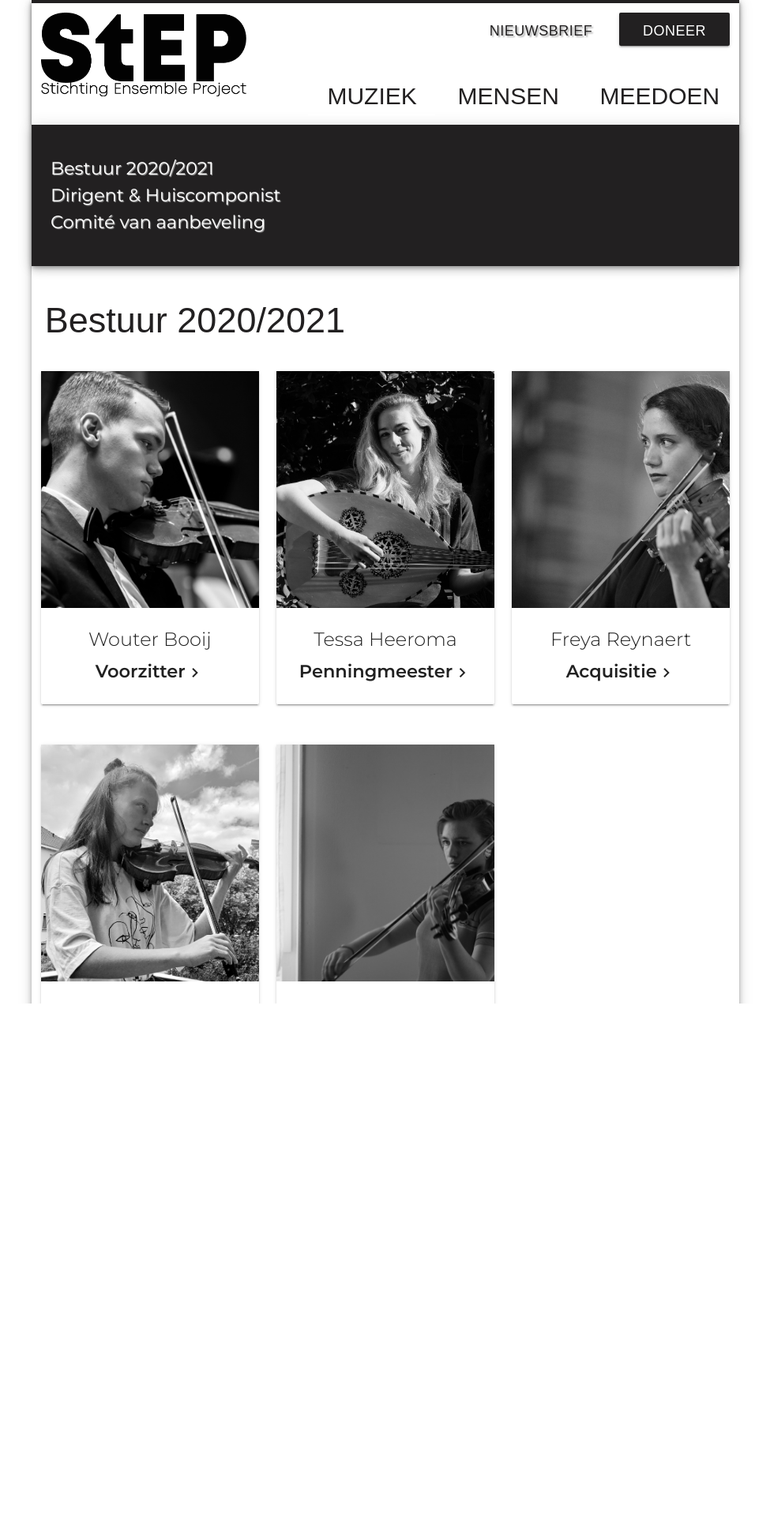
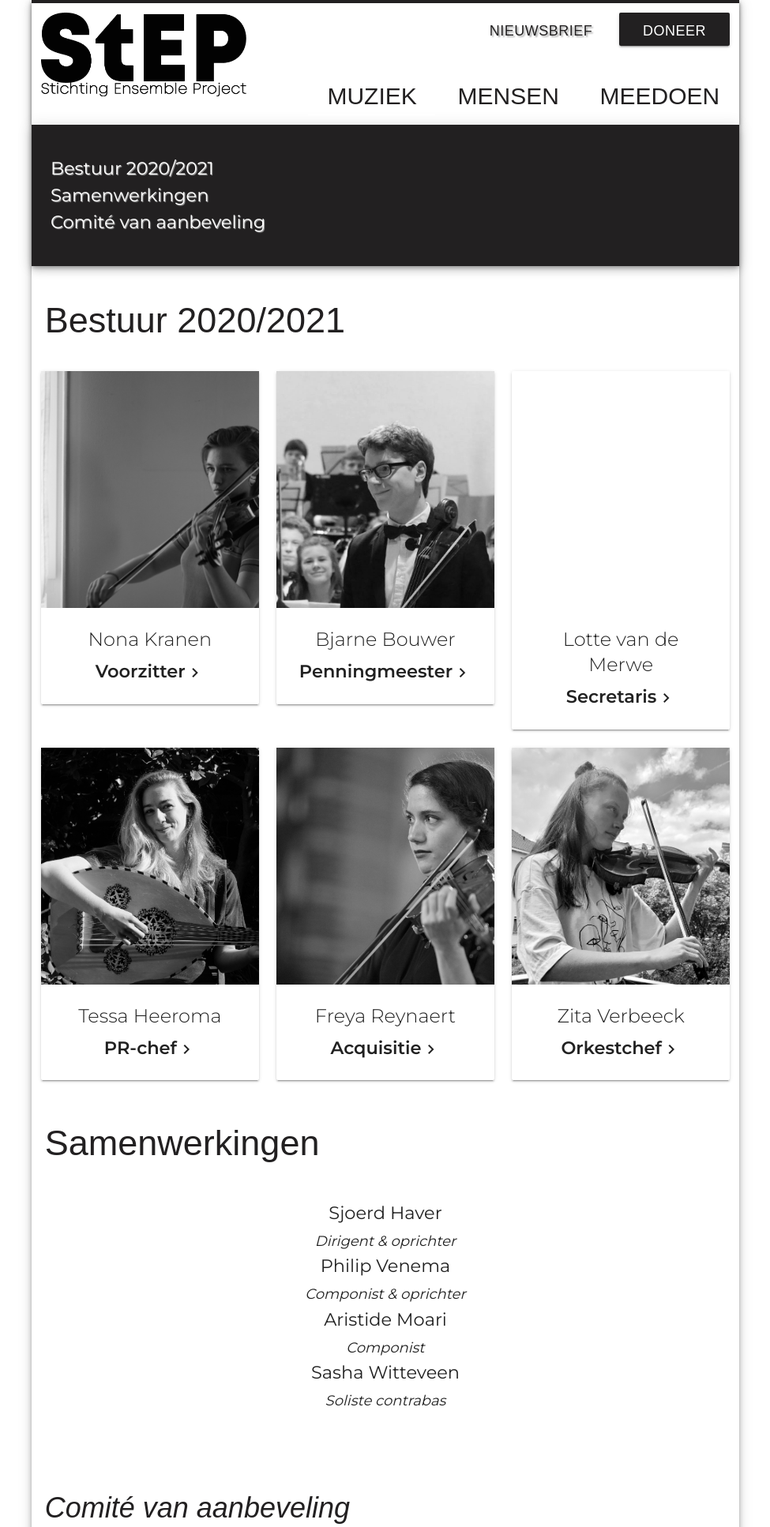
Before and after one commit to Canelaguil/STEP-website, a PHP site: page /mensen in a window 1280 px wide. Shown: the top 1934 px of the page at 79% size, without its empty margins (152-1127 px from the left). Run offline with PHP 8.4, Linux system fonts and the light colour scheme; some libraries are stand-ins or nearby versions; some web fonts are replaced.

Commit message:
bjarne en lotte toegevoegd, plus kleiune verbereingen

```diff
--- a/pages/meedoen.php
+++ b/pages/meedoen.php
@@ -10,12 +10,12 @@
     <a href="/aanmelden" class="btn btnblack ">Aanmeldingsformulier</a>
 </div>
 
-<div class="row hometext meedoenblock">
+<!-- <div class="row hometext meedoenblock">
     <h4>Repetitiedata</h4>
     <p class="textblack">De repetities vinden plaats in juni 2021. De precieze repetitiedata verschillen
         tussen strijkers en blazers, en kunnen gevonden worden in <a target="__blank" href=<?php echo $repetitiedata; ?>>dit document.</a>
     </p>
-</div>
+</div> -->
 
 <div class="row hometext meedoenblock lastblock">
     <h4>Concerten</h4>
--- a/pages/mensen.php
+++ b/pages/mensen.php
@@ -1,7 +1,7 @@
 <div class="row z-depth-3 containedrow blackbox mensenlinks">
     <ul class="blackbox">
         <li><a class="textwhite" href="#bestuur">Bestuur 2020/2021</a></li>
-        <li><a class="textwhite" href="#dircomp">Dirigent & Huiscomponist</a></li>
+        <li><a class="textwhite" href="#dircomp">Samenwerkingen</a></li>
         <li><a class="textwhite" href="#aanbeveling">Comité van aanbeveling</a></li>
     </ul>
 </div>
@@ -11,21 +11,65 @@
 </div>
 
 <div class="row hometext">
+<div class="col m4 s12">
+        <div class="card">
+            <div class="cardimage waves-effect waves-block waves-light">
+                <img class="activator" src="../img/mensen/nona.jpg">
+            </div>
+            <div class="card-content cardfunctie">
+                <span class="card-title activator">Nona Kranen</span>
+                <p class="activator">Voorzitter<i class="material-icons">chevron_right</i></p>
+            </div>
+            <div class="card-reveal cardtextact">
+                <span class="card-title grey-text text-darken-4">Nona Kranen<i class="material-icons right">close</i></span>
+                <p>
+                    Nona Kranen (1998) komt uit Amsterdam en is de secretaris van STEP. Op haar vijfde begon ze met vioollessen aan de muziekschool van Amsterdam en vanaf haar tiende speelde ze met veel plezier mee in onder andere het wereldmuziekensemble Roman Oro, het Noordhollands Jeugdorkest, het Nederlands Studenten Orkest en het CREA-orkest. Van STEP is ze in het verleden de aanvoerder van de tweede violen geweest. Naast muziek houdt zij zich bezig met het maken en ontwerpen van kleding en kostuums, waarvoor ze ook anderhalf jaar in Antwerpen aan de kunstacademie heeft gestudeerd.
+                </p>
+                <div class="card-action">
+                    <a href="mailto:voorzitter@ensembleproject.nl">Email</a>
+                    <!-- <a href="#">Linkedin</a> -->
+                </div>
+            </div>
+
+        </div>
+    </div>
+
     <div class="col m4 s12">
         <div class="card">
             <div class="cardimage waves-effect waves-block waves-light">
-                <img class="activator" src="../img/mensen/wouter.png">
+                <img class="activator" src="../img/mensen/bjarne.jpg">
             </div>
             <div class="card-content cardfunctie">
-                <span class="card-title activator">Wouter Booij</span>
-                <p class="activator">Voorzitter<i class="material-icons">chevron_right</i></p>
+                <span class="card-title activator">Bjarne Bouwer</span>
+                <p class="activator">Penningmeester<i class="material-icons">chevron_right</i></p>
             </div>
             <div class="card-reveal cardtextact">
-                <span class="card-title grey-text text-darken-4">Wouter Booij<i class="material-icons right">close</i></span>
-                <p>Wouter Booij (1998), woonachtig in Hoorn, is de voorzitter van STEP. Hij speelt sinds 2015 eerste viool in het Noordhollands Jeugdorkest en sinds 2019 tweede viool in het VU-Orkest. Naast zijn muzikale bezigheden is hij bezig zijn master Work and Organizational Psychology  aan de VU af te ronden. Als voorzitter houdt Wouter zich onder andere bezig met het coördineren van de projecten en het vormt hij een schakel tussen bestuursleden onderling. </p>
+                <span class="card-title grey-text text-darken-4">Bjarne Bouwer<i class="material-icons right">close</i></span>
+                <p>Bjarne Bouwer (1999) woont in Alkmaar en is de penningmeester. Sinds hij begonnen is met cello spelen, speelt hij in verschillende ensembles en orkesten. Op dit moment zijn dat het CREA Orkest en het Boreas Strijkkwartet. Ook heeft hij vijf jaar in het Noordhollands Jeugdorkest gespeeld, waarvan drie jaar als celloaanvoerder.  Buiten de muziek is hij bezig met een master Theoretical Physics in Amsterdam.</p>
                 <div class="card-action">
-                    <a href="mailto:voorzitter@ensembleproject.nl">Email</a>
-                    <a href="https://www.linkedin.com/in/booijwouter/">Linkedin</a>
+                    <a href="mailto:penningmeester@ensembleproject.nl">Email</a>
+                </div>
+            </div>
+
+        </div>
+    </div>
+
+    <div class="col m4 s12">
+        <div class="card">
+            <div class="cardimage waves-effect waves-block waves-light">
+                <img class="activator" src="">
+            </div>
+            <div class="card-content cardfunctie">
+                <span class="card-title activator">Lotte van de Merwe</span>
+                <p class="activator">Secretaris<i class="material-icons">chevron_right</i></p>
+            </div>
+            <div class="card-reveal cardtextact">
+                <span class="card-title grey-text text-darken-4">Lotte van de Merwe<i class="material-icons right">close</i></span>
+                <p>
+                    Lotte van de Merwe (2000) is al van jongs af aan bezig met muziek. Op de middelbare school speelde zij in verschillende ensembles, zowel klassiek als pop. Bij deelname aan het Haarlems Interscholair Toernooi (HIT) is zij in de categorie Klassieke Muziek en Bands meermaals in de prijzen gevallen. Zij volgt nu met veel plezier de Opleiding Docent Muziek aan het Conservatorium van Amsterdam.
+                </p>
+                <div class="card-action">
+                    <a href="mailto:secretaris@ensembleproject.nl">Email</a>
                 </div>
             </div>
 
@@ -39,7 +83,7 @@
             </div>
             <div class="card-content cardfunctie">
                 <span class="card-title activator">Tessa Heeroma</span>
-                <p class="activator">Penningmeester<i class="material-icons">chevron_right</i></p>
+                <p class="activator">PR-chef<i class="material-icons">chevron_right</i></p>
             </div>
             <div class="card-reveal cardtextact">
                 <span class="card-title grey-text text-darken-4">Tessa Heeroma<i class="material-icons right">close</i></span>
@@ -47,7 +91,7 @@
                    Tessa Heeroma (1996) speelt al vanaf jonge leeftijd viool en altviool in verschillende amateurorkesten en -ensembles, waaronder het Haarlems Barok Jeugdorkest, het VU-Orkest en het strijkkwartet Puutavaaran Harjoittajat. Recentelijk is ze ook begonnen te experimenteren met het spelen van de ud, de Midden-Oosterse luit. Daarnaast studeerde ze Klassieke Talen en Arabisch aan de UvA. Tessa is penningmeester van STEP.
                 </p>
                 <div class="card-action">
-                    <a href="mailto:penningmeester@ensembleproject.nl">Email</a>
+                    <a href="mailto:promotie@ensembleproject.nl">Email</a>
                     <!-- <a href="#">Linkedin</a> -->
                 </div>
             </div>
@@ -76,8 +120,8 @@
 
         </div>
     </div>
-</div>
-<div class="row hometext">
+<!-- </div>
+<div class="row hometext"> -->
     <div class="col m4 s12">
         <div class="card">
             <div class="cardimage waves-effect waves-block waves-light">
@@ -99,110 +143,38 @@
         </div>
     </div>
 
-    <div class="col m4 s12">
-        <div class="card">
-            <div class="cardimage waves-effect waves-block waves-light">
-                <img class="activator" src="../img/mensen/nona.jpg">
-            </div>
-            <div class="card-content cardfunctie">
-                <span class="card-title activator">Nona Kranen</span>
-                <p class="activator">Secretaris<i class="material-icons">chevron_right</i></p>
-            </div>
-            <div class="card-reveal cardtextact">
-                <span class="card-title grey-text text-darken-4">Nona Kranen<i class="material-icons right">close</i></span>
-                <p>
-                    Nona Kranen (1998) komt uit Amsterdam en is de secretaris van STEP. Op haar vijfde begon ze met vioollessen aan de muziekschool van Amsterdam en vanaf haar tiende speelde ze met veel plezier mee in onder andere het wereldmuziekensemble Roman Oro, het Noordhollands Jeugdorkest, het Nederlands Studenten Orkest en het CREA-orkest. Van STEP is ze in het verleden de aanvoerder van de tweede violen geweest. Naast muziek houdt zij zich bezig met het maken en ontwerpen van kleding en kostuums, waarvoor ze ook anderhalf jaar in Antwerpen aan de kunstacademie heeft gestudeerd.
-                </p>
-                <div class="card-action">
-                    <a href="mailto:secretaris@ensembleproject.nl">Email</a>
-                    <!-- <a href="#">Linkedin</a> -->
-                </div>
-            </div>
 
-        </div>
-    </div>
 
-    <!-- <div class="col m4 s12">
-        <div class="card">
-            <div class="cardimage waves-effect waves-block waves-light">
-                <img class="activator" src="../img/mensen/clara.jpg">
-            </div>
-            <div class="card-content cardfunctie">
-                <span class="card-title activator">Clara Martens Avila</span>
-                <p class="activator">Website<i class="material-icons">chevron_right</i></p>
-            </div>
-            <div class="card-reveal cardtextact">
-                <span class="card-title grey-text text-darken-4">Clara Martens Avila<i class="material-icons right">close</i></span>
-                <p>
-                    Clara Martens Avila (1997) is geboren in Amsterdam. Op haar
-                    achtste begon ze met vioollessen, later stapte ze over op
-                    altviool. Ze speelde onder andere bij het Noordhollands
-                    Jeugdorkest en bij studentenorkesten als het VU-Orkest,
-                    Krashna-Musica, Intermezzo en het Rotterdams Studenten Orkest.
-                    Na een paar jaar in Rotterdam studeert ze nu informatica
-                    aan de UvA. Binnen STEP is Clara verantwoordelijk voor de
-                    promotie en de website.
-                </p>
-                <div class="card-action">
-                    <a href="mailto:promotie@ensembleproject.nl">Email</a>
-                    <a href="https://www.linkedin.com/in/claramartensavila/">Linkedin</a>
-                </div>
-            </div>
 
-        </div>
-    </div> -->
 </div>
 
 <div class="row hometext mensentitle" id="dircomp">
-    <h2>Dirigent & Huiscomponist</h2>
+    <h2>Samenwerkingen</h2>
 </div>
 
 
-<div class="row hometext">
+<div class="row hometext mensentitle">
 
-    <div class="col s12 m6">
-        <div class="card">
-            <div class="card-image flipsjoerdimg activator">
-                <img class="activator" src="../img/mensen/Sjoerd.jpeg">
-                <span class="card-title">Dirigent</span>
-            </div>
-            <div class="card-content spcontent activator">
-                <p class="activator"> Sjoerd Haver <i class="material-icons">chevron_right</i></p>
-            </div>
-            <div class="card-reveal cardtextact">
-                <span class="card-title grey-text text-darken-4">Sjoerd Haver<i class="material-icons right">close</i></span>
-                <p>
-                    Sjoerd Haver (1998), is een jonge, gedreven dirigent uit Amsterdam. Op jonge leeftijd speelde hij als slagwerker bij de plaatselijke harmonie. Toen hij begon bij het Noordhollands Jeugdorkest, waar hij later overstapte op contrabas, kwam hij in contact met de symfonische wereld en werd zijn interesse voor dirigeren gewekt. Op 18-jarige leeftijd werd hij als dirigent aangenomen bij het Vierwindenkoor Amsterdam, wat de start vormde voor zijn muzikale carrière. Momenteel dirigeert Sjoerd, naast STEP, de Muziekvereniging Amsterdam en het Défis Blazersensemble. Tevens is hij regelmatig repetitor bij diverse studentenorkesten. Tijdens zijn bachelor Docent Muziek aan het Conservatorium van Amsterdam volgde Sjoerd directielessen bij Jacob Slagter, Lucas Vis en Hans van den Brand. Momenteel volgt hij de masteropleiding Orkestdirectie bij Etienne Siebens aan het Fontys Conservatorium te Tilburg. Als dirigent houdt Sjoerd zich niet alleen bezig met het standaardrepertoire, maar wil hij ook bijdragen aan nieuw repertoire voor verschillende bezettingen. Zo heeft hij de recentelijk nauw samengewerkt met de componisten Siying Li, Vlad Chlek en de huiscomponist van STEP, Philip Venema.
-                </p>
-                    <div class="card-action">
-                    <a href="mailto:sjoerd@ensembleproject.nl">Email</a>
-                    <a href="#">Website</a>
-                </div>
-            </div>
-        </div>
-    </div>
-
-    <div class="col s12 m6">
-        <div class="card">
-            <div class="card-image flipsjoerdimg">
-                <img class="activator" src="../img/mensen/philip.jpeg">
-                <span class="card-title">Huiscomponist</span>
-            </div>
-            <div class="card-content spcontent activator">
-                <p>Philip Venema <i class="material-icons">chevron_right</i></p>
-            </div>
-            <div class="card-reveal cardtextact">
-                <span class="card-title grey-text text-darken-4">Philip Venema<i class="material-icons right">close</i></span>
-                <p>
-                    Philip Venema is geboren in 1995 in Amsterdam. Hij is al vanaf jonge leeftijd bezig met muziek. Naast dat hij piano, drums en gitaar leerde spelen, was zijn voornaamste focus de viool. Eerst had hij privéles bij Robert Oskam, violist bij het Nederlands Philharmonisch Orkest, later bij Sjanneke Laghuwitz. Ook had hij al vroeg interesse in componeren, wat hij dan ook steeds meer is gaan doen, voor verschillende instrumenten en ensembles. Op zijn achttiende schreef hij zijn eerste symfonie die hij uitvoerde met een hiervoor opgericht orkest. Dit was voor hem een bijzondere ervaring, die hem deed besluiten componist te worden. Na het afsluiten van de middelbare school had hij les bij Klaas ten Holt. In 2017 begon hij zijn studie aan het Koninklijk Conservatorium Den Haag, waar hij nu lessen volgt bij Martijn Padding en Calliope Tsoupaki. Sinds de oprichting van STEP in maart 2019 is Philip de huiscomponist. Hij heeft bij elk van de afgelopen twee projecten een opdrachtcompositie geschreven.
-                </p>
-                <div class="card-action">
-                    <a href="mailto:philipvenema@hotmail.com">Email</a>
-                    <a href="https://www.linkedin.com/in/philip-venema-1223a919b/">Linkedin</a>
-                </div>
-            </div>
-        </div>
-    </div>
+    <ul class="aanbevelinglijst">
+            <li>Sjoerd Haver<br>
+            <em class="ondertitel">
+            Dirigent & oprichter
+            </em></li>
+            <li>Philip Venema<br>
+            <em class="ondertitel">
+                Componist & oprichter
+            </em>
+            <br></li>
+            <li>Aristide Moari<br>
+            <em class="ondertitel">
+                Componist
+            </em><br>
+            </li>
+            <li>Sasha Witteveen<br>
+            <em class="ondertitel">
+                Soliste contrabas
+            <br></li>
+        </ul>
 
 
 </div>
```
Also changed, not shown: pages/muziek.php (+5 -6 lines), img/mensen/bjarne.jpg (added), img/mensen/lotte.jpg (added).
